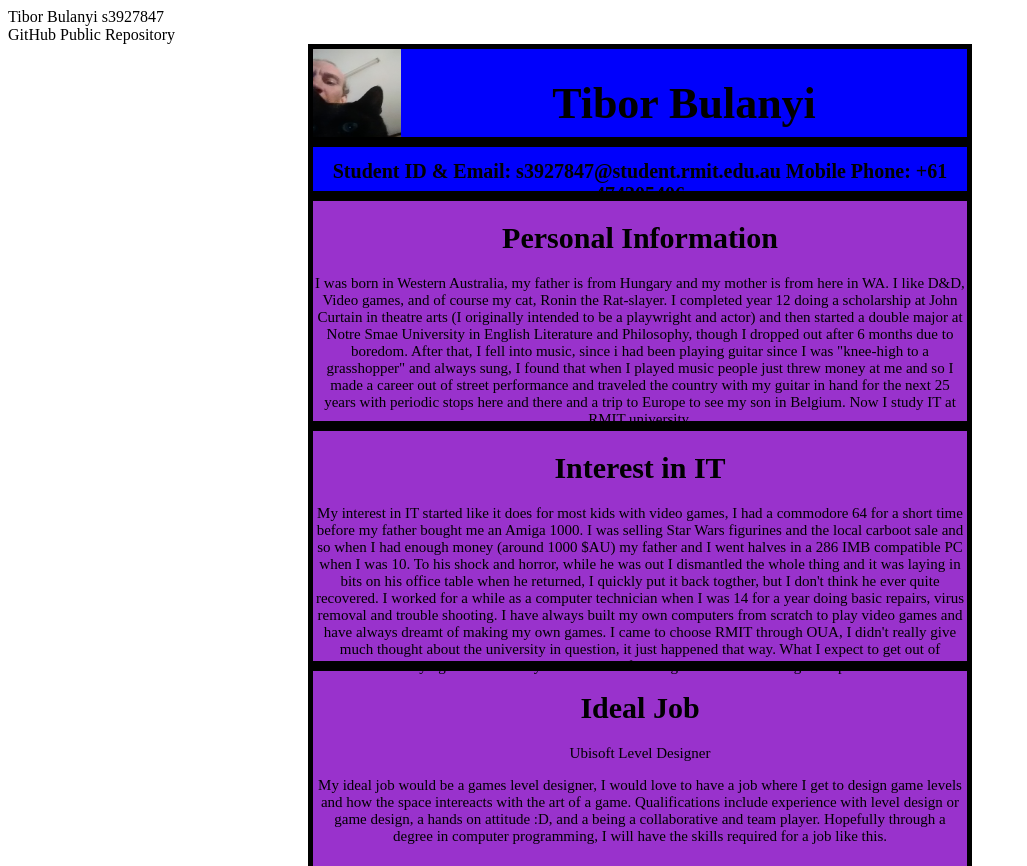
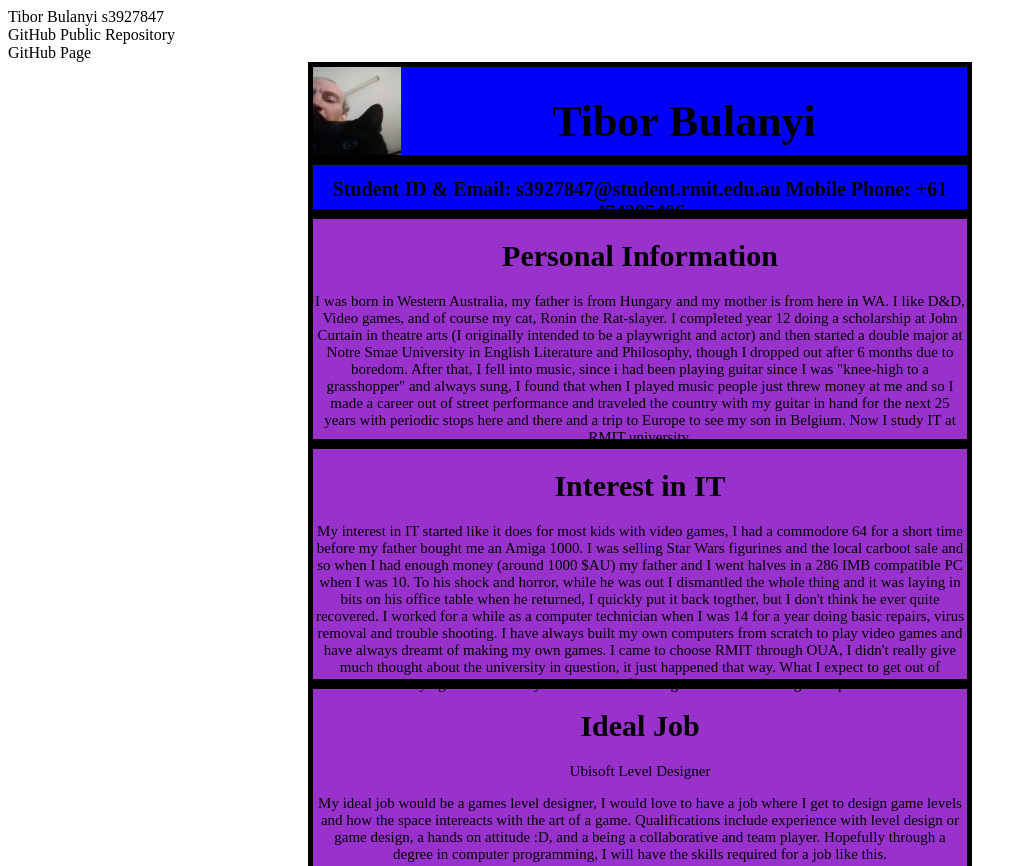
Before and after one commit to tibitzu/My-Profile, a plain HTML site: page index.html in a window 1280 px wide. Shown: the top 866 px of the page, without its empty margins (0-1027 px from the left). Drawn offline with Linux system fonts and the light colour scheme.

Commit message:
added GitHub page to index.html

```diff
--- a/index.html
+++ b/index.html
@@ -76,7 +76,7 @@
   <br>
   <a href="https://github.com/tibitzu/My-Profile.git"> GitHub Public Repository </a>
   <br>
-  <p3></p3>
+  <a href="https://tibitzu.github.io/My-Profile/"> GitHub Page
 <div class="Name">
   <img src="IMG_20210916_125823.jpg">
   <h1>Tibor Bulanyi</h1>
```
